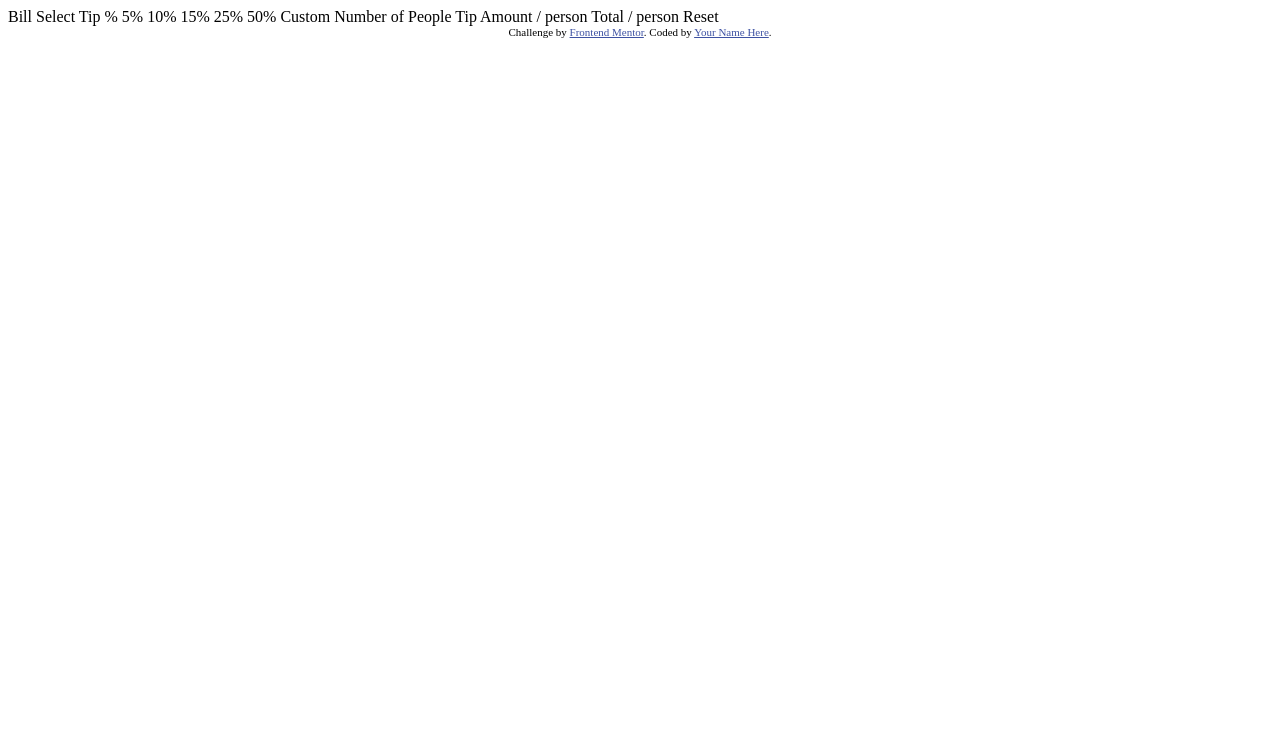
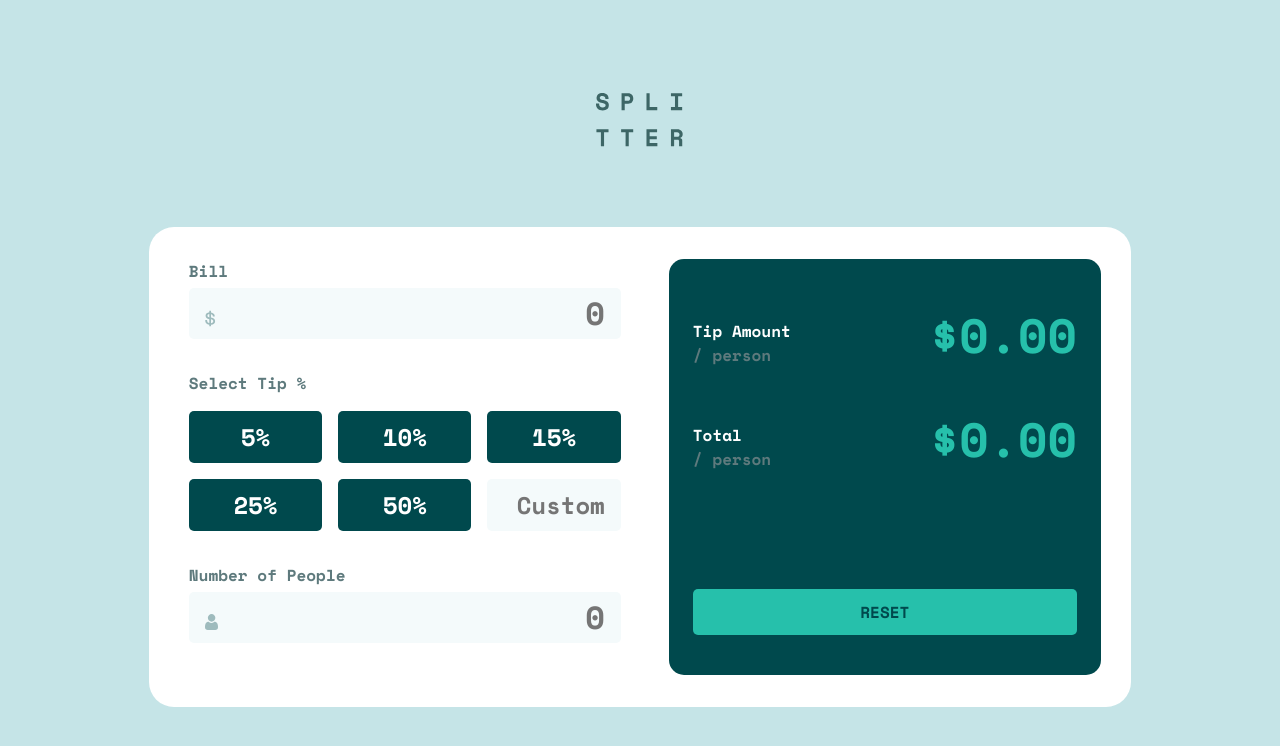
Before and after one commit to Lapupeh/Tip-calculator-app, a plain HTML site: page index.html in a window 1280 px wide. Drawn offline with nearby package versions, Linux system fonts and the light colour scheme.

Commit message:
first commit

```diff
--- a/index.html
+++ b/index.html
@@ -5,40 +5,70 @@
   <meta name="viewport" content="width=device-width, initial-scale=1.0"> <!-- displays site properly based on user's device -->
 
   <link rel="icon" type="image/png" sizes="32x32" href="./images/favicon-32x32.png">
+  <link rel="stylesheet" href="style.css">
+  <link rel="stylesheet" href="reset.css">
+  <script defer src="script.js"></script>
 
-  <title>Frontend Mentor | Tip calculator app</title>
-
-  <!-- Feel free to remove these styles or customise in your own stylesheet 👍 -->
-  <style>
-    .attribution { font-size: 11px; text-align: center; }
-    .attribution a { color: hsl(228, 45%, 44%); }
-  </style>
+<title>Frontend Mentor | Tip calculator app</title>
 </head>
 <body>
-
-  Bill
-
-  Select Tip %
-  5%
-  10%
-  15%
-  25%
-  50%
-  Custom
-
-  Number of People
-
-  Tip Amount
-  / person
-
-  Total
-  / person
-
-  Reset
-
-  <div class="attribution">
-    Challenge by <a href="https://www.frontendmentor.io?ref=challenge" target="_blank">Frontend Mentor</a>.
-    Coded by <a href="#">Your Name Here</a>.
-  </div>
+  <section class="bill">
+    <h1>
+      <img src="./images/logo.svg" alt="logo">
+    </h1>
+    <div class="bill__calculator--container">
+      <div class="bill__calculator">
+        <p class="bill-text">Bill</p>
+        <div class="bill__calculator--input">
+          <img src="images/icon-dollar.svg" class="left-symbol">
+          <input type="text" id="bill__input" placeholder="0">
+        </div>
+        <div class="bill__calculator--tip">
+          <p for="tip">Select Tip %</p>
+          <div class="tip__buttons">
+            <button class="tip__button">5%</button>
+            <button class="tip__button">10%</button>
+            <button class="tip__button">15%</button>
+            <button class="tip__button">25%</button>
+            <button class="tip__button">50%</button>
+            <input type="text" id="custom__tip" placeholder="Custom">
+          </div>
+        </div>
+        <div class="people-error">
+          <p>Number of People</p>
+          <p class="error"></p>
+        </div>
+        <div class="bill__calculator--people">
+          <img src="/images/icon-person.svg" alt="icon-person" class="left-symbol">
+          <input type="text" id="people__input" placeholder="0">
+        </div>
+      </div>
+      <div class="bill__calculator--results">
+        <div>
+        <div class="bill__calculator--tip-amount">
+          <div>
+            <p>Tip Amount</p>
+            <span class="per-person">/ person</span>
+          </div>
+          <div class="tip-per-person">
+            <span class="dollar-sign">$</span>
+            <span class="total-tip">0.00</span>
+          </div>
+        </div>
+        <div class="bill__calculator--total">
+          <div>
+            <p>Total</p>
+            <span class="per-person">/ person</span>
+          </div>
+          <div class="total-per-person">
+            <span class="dollar-sign">$</span>
+            <span class="total-amount">0.00</span>
+          </div>
+        </div>
+      </div>
+        <button class="reset">Reset</button>
+      </div>
+    </div>
+  </section>
 </body>
 </html>
--- /dev/null
+++ b/reset.css
@@ -0,0 +1,48 @@
+/* Resets */
+/* 1. Use a more-intuitive box-sizing model */
+*, *::before, *::after {
+    box-sizing: border-box;
+  }
+
+  /* 2. Remove default margin */
+  * {
+    margin: 0;
+  }
+
+  body {
+    /* 3. Add accessible line-height */
+    line-height: 1.5;
+    /* 4. Improve text rendering */
+    -webkit-font-smoothing: antialiased;
+  }
+
+  /* 5. Improve media defaults */
+  img, picture, video, canvas, svg {
+    display: block;
+    max-width: 100%;
+  }
+
+  /* 6. Inherit fonts for form controls */
+  input, button, textarea, select {
+    font: inherit;
+  }
+
+  /* 7. Avoid text overflows */
+  p, h1, h2, h3, h4, h5, h6 {
+    overflow-wrap: break-word;
+  }
+
+  /* 8. Improve line wrapping */
+  p {
+    text-wrap: pretty;
+  }
+  h1, h2, h3, h4, h5, h6 {
+    text-wrap: balance;
+  }
+
+  /*
+    9. Create a root stacking context
+  */
+  #root, #__next {
+    isolation: isolate;
+  }
--- /dev/null
+++ b/script.js
@@ -0,0 +1,87 @@
+'use strict';
+
+const card = document.querySelector('.bill__calculator--container')
+const allTipButtons = document.querySelectorAll('.tip__button');
+const resetBtn = document.querySelector('.reset');
+const billValue = document.getElementById('bill__input');
+const customTipInput = document.getElementById('custom__tip');
+const numberOfPeople = document.getElementById('people__input');
+const tipAmount = document.querySelector('.total-tip');
+const totalAmount = document.querySelector('.total-amount');
+const errorMessage = document.querySelector('.error');
+
+// Initialize tip value
+let tipValue = 0
+
+//function to handle tip button clicks
+function handleTipClick(e) {
+  tipValue = parseFloat(e.target.textContent);
+  e.target.classList.add('active');
+}
+
+// Attach the event listener to all tip buttons
+allTipButtons.forEach((button) => {
+  button.addEventListener('click', handleTipClick);
+
+});
+
+// Validate input for people
+function validatePeopleInput() {
+  let numPeople = Number(numberOfPeople.value.trim());
+
+  if(numPeople === 0 || numberOfPeople.value === "") {
+    errorMessage.textContent = "Can't be zero";
+    errorMessage.classList.add('error');
+    numberOfPeople.classList.add('active');
+    return false;
+  }
+  else {
+    errorMessage.textContent = "";
+    errorMessage.classList.remove('error');
+    numberOfPeople.classList.remove('active');
+    return true;
+  }
+}
+
+
+const calculateTip = function(){
+  let tip = 0;
+  let bill = parseFloat(billValue.value);
+  let customTipValue = parseFloat(customTipInput.value);
+  let peopleNum = parseFloat(numberOfPeople.value);
+
+  customTipValue ? tip = customTipValue : tip = tipValue;
+
+  if(!validatePeopleInput()) return;
+
+  let tipAmountPerPerson = ((bill * tip) / 100) / peopleNum;
+  let totalAmountPerPerson = (bill / peopleNum) + tipAmountPerPerson;
+
+  if(isNaN(tipAmountPerPerson) || isNaN(totalAmountPerPerson)) return;
+  else {
+    tipAmount.textContent = parseFloat(tipAmountPerPerson.toFixed(2));
+    totalAmount.textContent = parseFloat(totalAmountPerPerson.toFixed(2));
+  }
+
+};
+
+
+card.addEventListener('input', () => {
+  setTimeout(calculateTip, 500)
+});
+
+
+// Attach event listener to reset
+
+const resetCalc = () => {
+  billValue.value = '';
+  customTipInput.value = '';
+  numberOfPeople.value = '';
+  tipAmount.textContent = '0.00';
+  totalAmount.textContent = '0.00';
+
+  allTipButtons.forEach((button) => {
+    button.classList.remove('active');
+  });
+}
+resetBtn.addEventListener('click', resetCalc);
--- /dev/null
+++ b/style.css
@@ -0,0 +1,221 @@
+
+@import url('https://fonts.googleapis.com/css2?family=Space+Mono:ital,wght@0,400;0,700;1,400;1,700&display=swap');
+
+:root {
+    /*  Colours */
+    --Green-400: hsl(172, 67%, 45%);
+    --Green-900: hsl(183, 100%, 15%);
+    --Grey-500: hsl(186, 14%, 43%);
+    --Grey-400: hsl(184, 14%, 56%);
+    --Grey-200: hsl(185, 41%, 84%);
+    --Grey-50: hsl(189, 47%, 97%);
+    --White: hsl(0, 100%, 100%);
+
+}
+body {
+    font-family: 'Space Mono', monospace;
+    background-color: var(--Grey-200);
+    color: var(--Grey-500);
+    display: grid;
+    place-items: center;
+    min-height: 100vh;
+    margin: auto;
+}
+
+h1 {
+    display: flex;
+    justify-content: center;
+    align-items: center;
+    margin: 3rem auto;
+}
+
+.bill__calculator--container {
+    background-color: var(--White);
+    border-radius: 25px;
+    min-height: 100vh;
+    padding: 2rem;
+    font-weight: 700;
+}
+
+.bill__calculator--input,
+.bill__calculator--people {
+    position: relative;
+    display: flex;
+    align-items: center;
+}
+
+.bill__calculator--input input ,
+.bill__calculator--people input {
+    flex: 1;
+    border-radius: 5px;
+    border: none;
+    background-color: var(--Grey-50);
+    padding: 0.1rem 1rem;
+    outline: none;
+    text-align: right;
+    font-size: 2rem;
+    margin-bottom: 2rem;
+    margin-top: 0.3rem;
+    color: var(--Green-900);
+    cursor: pointer;
+}
+
+.left-symbol {
+    position: absolute;
+    left: 16px;
+    top: 27px;
+
+}
+
+.tip__buttons {
+    display: grid;
+    grid-template-columns: repeat(auto-fill, minmax(100px, 1fr));
+    gap: 1rem;
+    margin-bottom: 2rem;
+    margin-top: 1rem;
+    width: 100%;
+
+}
+
+.tip__button {
+    background-color: var(--Green-900);
+    color: var(--White);
+    border: none;
+    border-radius: 5px;
+    padding: 0.5rem;
+    font-size: 1.5rem;
+    font-weight: 700;
+    cursor: pointer;
+    transition: background-color 0.3s;
+}
+
+.tip__button:hover {
+    background-color: var(--Green-400);
+    color: var(--Green-900);
+}
+
+.tip__buttons input {
+    border: none;
+    text-align: right;
+    border-radius: 5px;
+    padding: 0 1rem;
+    color: var(--Green-500);
+    background-color: var(--Grey-50);
+    font-size: 1.5rem;
+    cursor: pointer;
+}
+
+.tip__buttons input:focus,
+.bill__calculator--input input:focus,
+.bill__calculator--people input:focus {
+    outline: none;
+    border: 2px solid var(--Green-400);
+
+}
+
+.bill__calculator--results {
+    background-color: var(--Green-900);
+    border-radius: 15px;
+    padding: 2.5rem 1.5rem;
+    color: var(--White);
+    font-weight: 700;
+    width: 100%;
+}
+
+.bill__calculator--tip-amount,
+.bill__calculator--total {
+    display: flex;
+    justify-content: space-between;
+    align-items: center;
+    margin-bottom: 1rem;
+
+}
+
+.tip-per-person,
+.total-per-person {
+    display: flex;
+    justify-content: space-between;
+    align-items: center;
+    margin-bottom: 1rem;
+    font-size: 1rem;
+}
+
+.per-person {
+    font-size: 1rem;
+    color: var(--Grey-500);
+}
+
+.total-tip,
+.total-amount {
+    font-size: 3rem;
+    color: var(--Green-400);
+}
+
+.dollar-sign {
+    font-size: 3rem;
+    color: var(--Green-400);
+}
+
+.reset {
+    background-color: var(--Green-400);
+    color: var(--Green-900);
+    border: none;
+    border-radius: 5px;
+    padding: 0.7rem;
+    text-transform: uppercase;
+    cursor: pointer;
+    transition: background-color 0.3s;
+    width: 100%;
+    text-align: center;
+}
+
+.reset:hover {
+    background-color: var(--Grey-200);
+    color: var(--Green-900);
+}
+
+.people-error {
+    display: flex;
+    justify-content: space-between;
+}
+
+.error {
+    color: rgb(255, 0, 0);
+}
+
+.active {
+    background-color: var(--Green-400);
+    color: var(--Green-900);
+}
+
+#people__input.active {
+    border: 2px solid red;
+}
+
+
+@media screen and (min-width: 62rem) {
+    body {
+        max-width: 62rem;
+
+    }
+    h1 {
+        margin-top: 0;
+        margin-bottom: 5rem;
+    }
+    .bill__calculator--container {
+        display: grid;
+        grid-template-columns: 1fr 1fr;
+        gap: 3rem;
+        min-height: auto;
+        min-width: 58rem;
+        padding: 2rem 1.9rem 2rem 2.5rem;
+    }
+    .bill__calculator--results {
+        display: flex;
+        flex-direction: column;
+        justify-content: space-between;
+    }
+    .tip__buttons {
+        grid-template-columns: repeat(auto-fit, minmax(120px, 1fr));
+    }
+}
```
